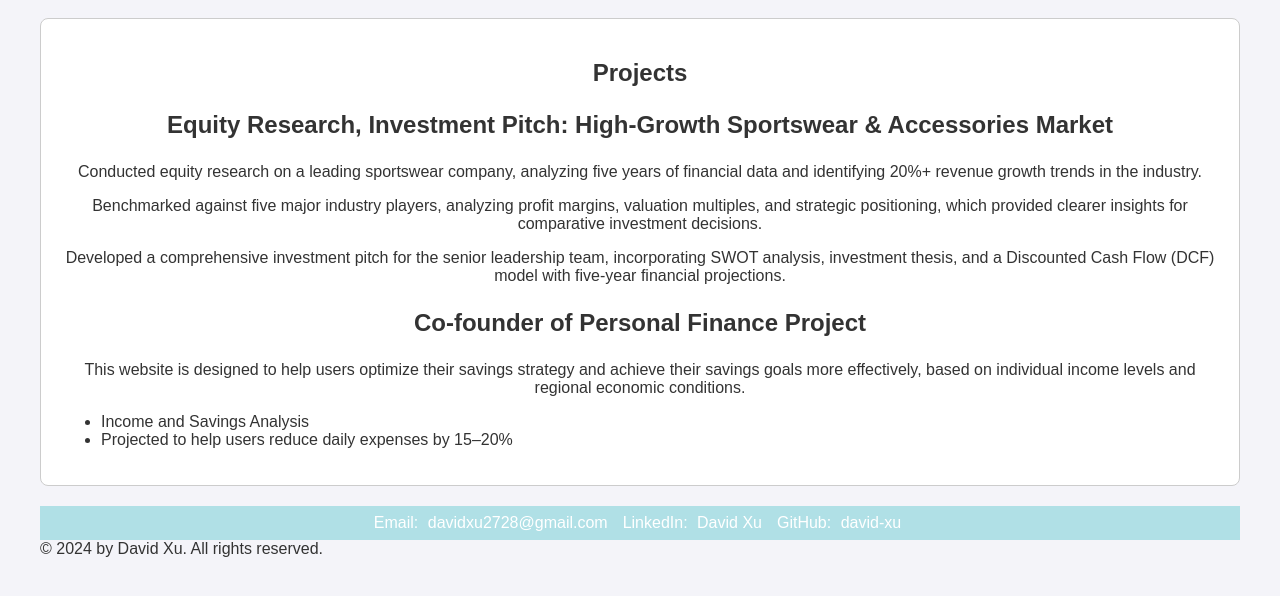
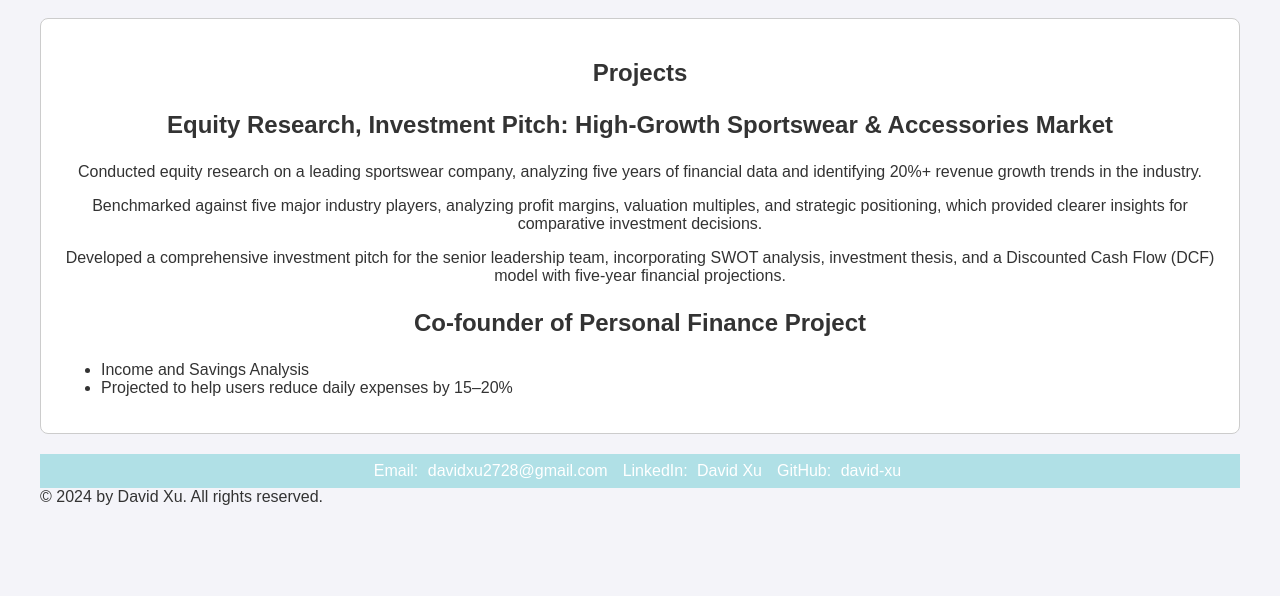
Before and after one commit to ZhihaoXu18/ZhihaoXu18.github.io, a plain HTML site: page index.html in a window 1280 px wide. Shown: the part 1369-1965 px from the top of the page. After the commit the page ends 1915 px from the top, so only its background shows below. Drawn offline with Linux system fonts and the light colour scheme.

Commit message:
Update index.html

```diff
--- a/index.html
+++ b/index.html
@@ -61,14 +61,20 @@
             <h2>Projects</h2>
             <div class="project">
                 <h3 class="project-title">Equity Research, Investment Pitch: High-Growth Sportswear & Accessories Market</h3>
-                <p>Conducted equity research on a leading sportswear company, analyzing five years of financial data and identifying 20%+ revenue growth trends in the industry.</p>
-                <p>Benchmarked against five major industry players, analyzing profit margins, valuation multiples, and strategic positioning, which provided clearer insights for comparative investment decisions.</p>
-                <p>Developed a comprehensive investment pitch for the senior leadership team, incorporating SWOT analysis, investment thesis, and a Discounted Cash Flow (DCF) model with five-year financial projections.</p>
+                <p>
+                    Conducted equity research on a leading sportswear company, analyzing five years of financial data and identifying 20%+ revenue growth trends in the industry.
+                </p>
+                <p>
+                    Benchmarked against five major industry players, analyzing profit margins, valuation multiples, and strategic positioning, which provided clearer insights for comparative investment decisions.
+                </p>
+                <p>
+                    Developed a comprehensive investment pitch for the senior leadership team, incorporating SWOT analysis, investment thesis, and a Discounted Cash Flow (DCF) model with five-year financial projections.
+                </p>
             </div>
 
             <div class="project">
                 <h3 class="project-title">Co-founder of Personal Finance Project</h3>
-                <p>This website is designed to help users optimize their savings strategy and achieve their savings goals more effectively, based on individual income levels and regional economic conditions.</p>
+
                 <ul>
                     <li>Income and Savings Analysis</li>
                     <li>Projected to help users reduce daily expenses by 15–20%</li>
```
